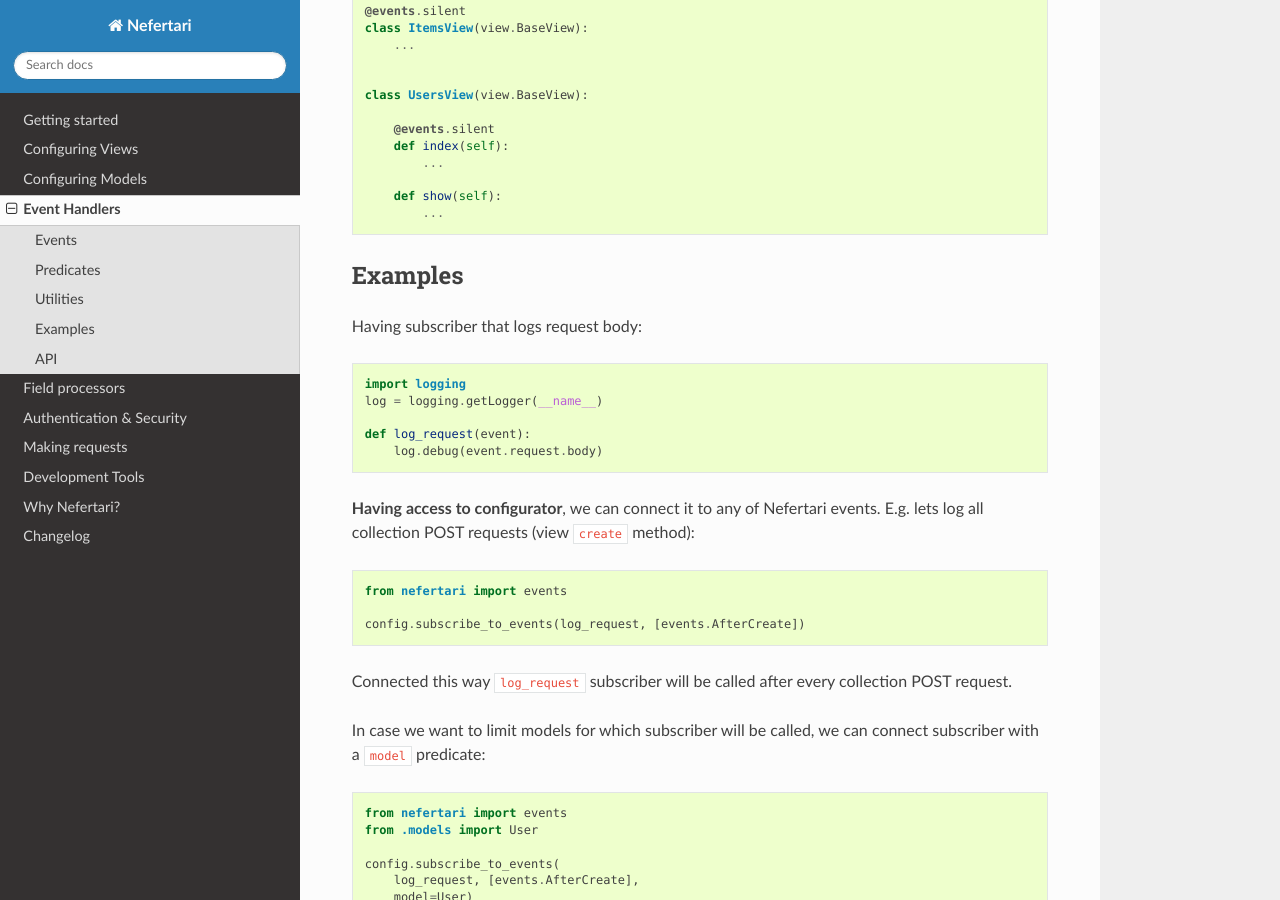
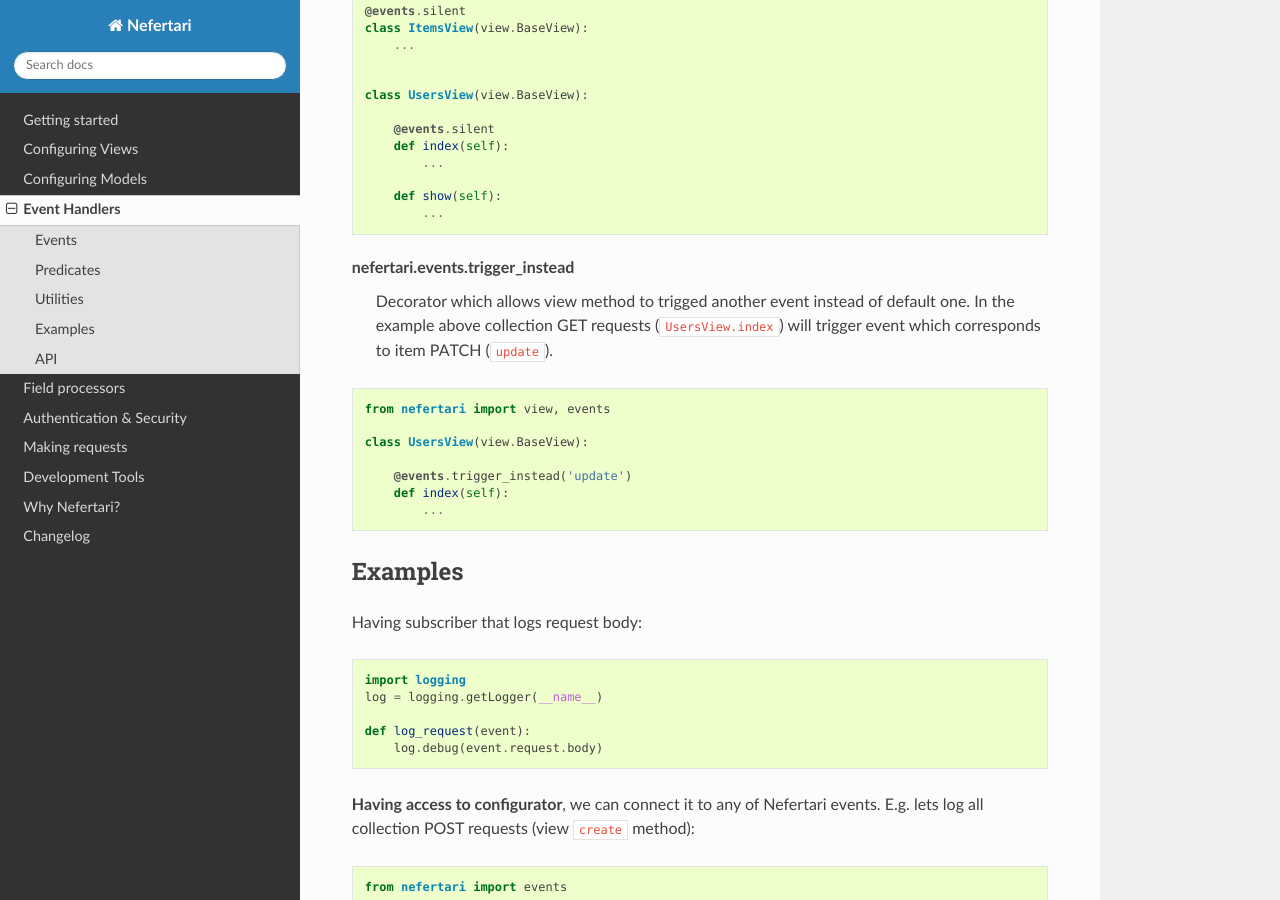
Before and after one commit to ramses-tech/nefertari, a Sphinx documentation site: the page built from docs/source/event_handlers.rst, in a window 1280 px wide and 900 px high, scrolled down 2306 px. Built offline with Sphinx 7.4.7 and the Read the Docs theme 2.0.0, drawn with Linux system fonts in a browser that asks for light colours.

Commit message:
Update docs

```diff
--- a/docs/source/event_handlers.rst
+++ b/docs/source/event_handlers.rst
@@ -93,6 +93,19 @@
         def show(self):
             ...
 
+**nefertari.events.trigger_instead**
+    Decorator which allows view method to trigged another event instead of default one. In the example above collection GET requests (``UsersView.index``) will trigger event which corresponds to item PATCH (``update``).
+
+.. code-block:: python
+
+    from nefertari import view, events
+
+    class UsersView(view.BaseView):
+
+        @events.trigger_instead('update')
+        def index(self):
+            ...
+
 
 Examples
 --------
@@ -146,3 +159,5 @@
 .. autofunction:: nefertari.events.subscribe_to_events
 
 .. autofunction:: nefertari.events.silent
+
+.. autofunction:: nefertari.events.trigger_instead
```
